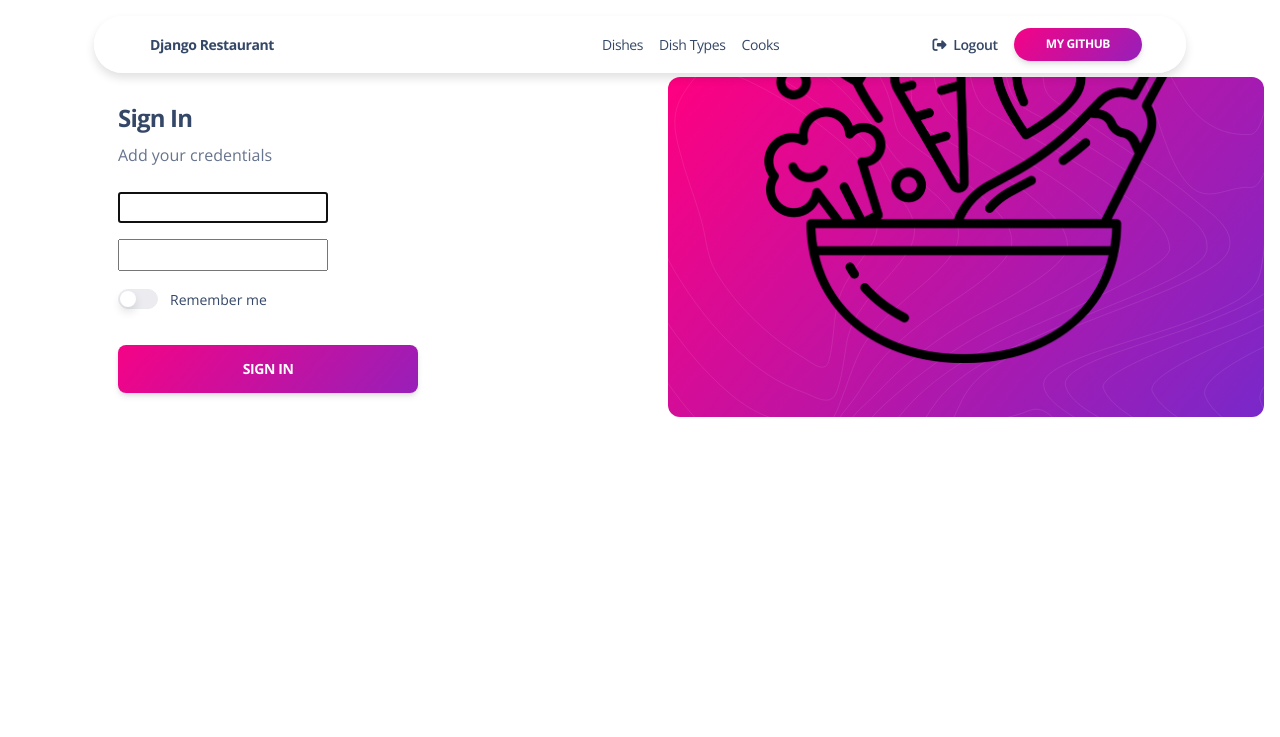
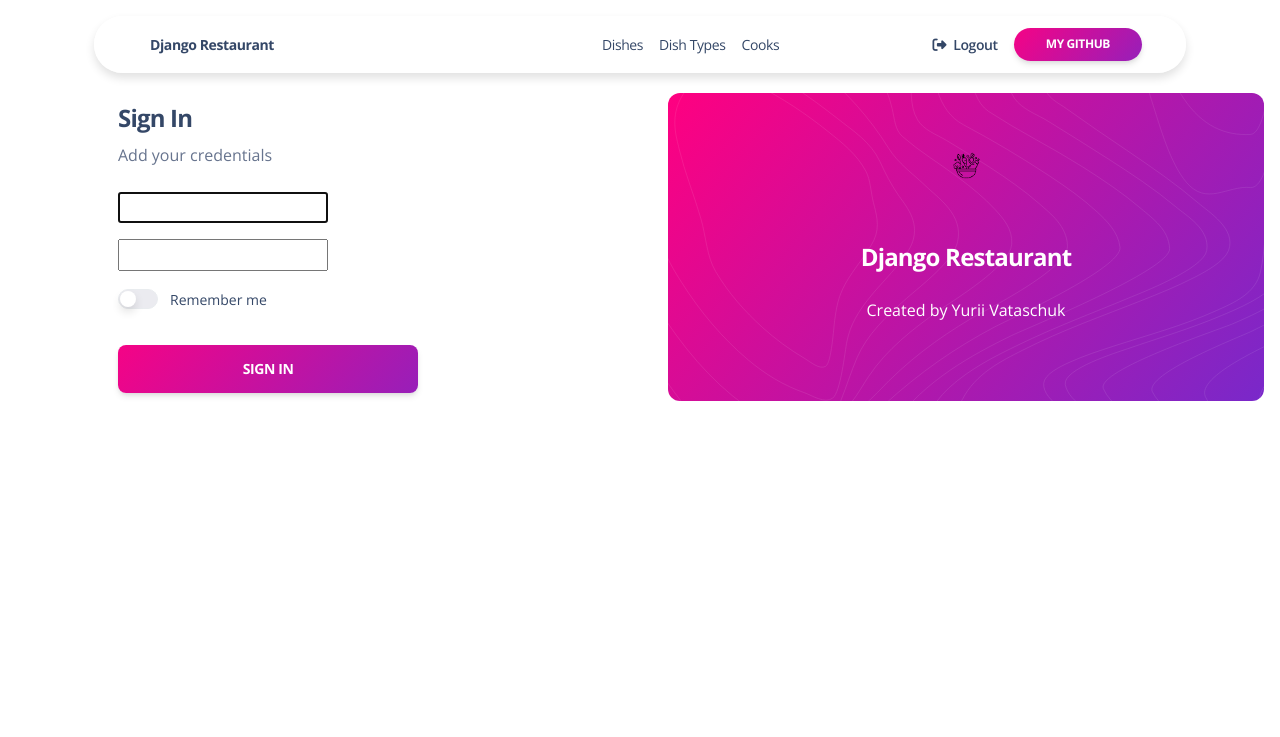
Before and after one commit to YuriiVataschuk/restaurant-menu, a Django app: page /accounts/login/ in a window 1280 px wide. Shown: the top 737 px of the page. Run offline with Django 4.2, Linux system fonts and the light colour scheme; some libraries are stand-ins or nearby versions.

Commit message:
Logo on page fixed

```diff
--- a/templates/registration/login.html
+++ b/templates/registration/login.html
@@ -58,7 +58,7 @@
             <div class="position-relative bg-gradient-primary h-100 m-3 px-7 border-radius-lg d-flex flex-column justify-content-center">
               <img src="{{ ASSETS_ROOT }}/static/assets/img/shapes/pattern-lines.svg" alt="pattern-lines" class="position-absolute opacity-4 start-0">
               <div class="position-relative">
-                <img class="max-width-500 w-100 position-relative z-index-2" src="{{ ASSETS_ROOT }}/assets/img/illustrations/food.png">
+                <img class="max-width-200 w-25 position-relative z-index-2" src="/static/assets/img/illustrations/food.png">
               </div>
               <h4 class="mt-5 text-white font-weight-bolder">
                 Django Restaurant
```
Also changed, not shown: static/assets/img/illustrations/food.png.
